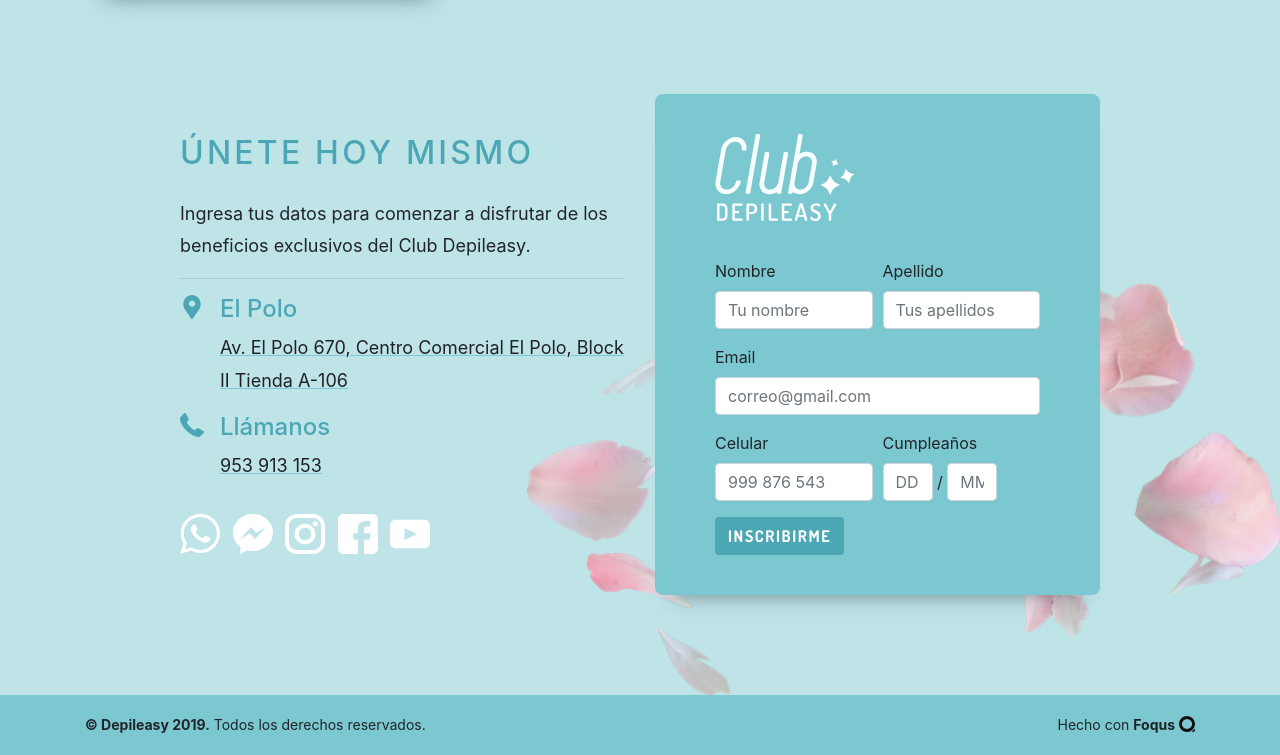
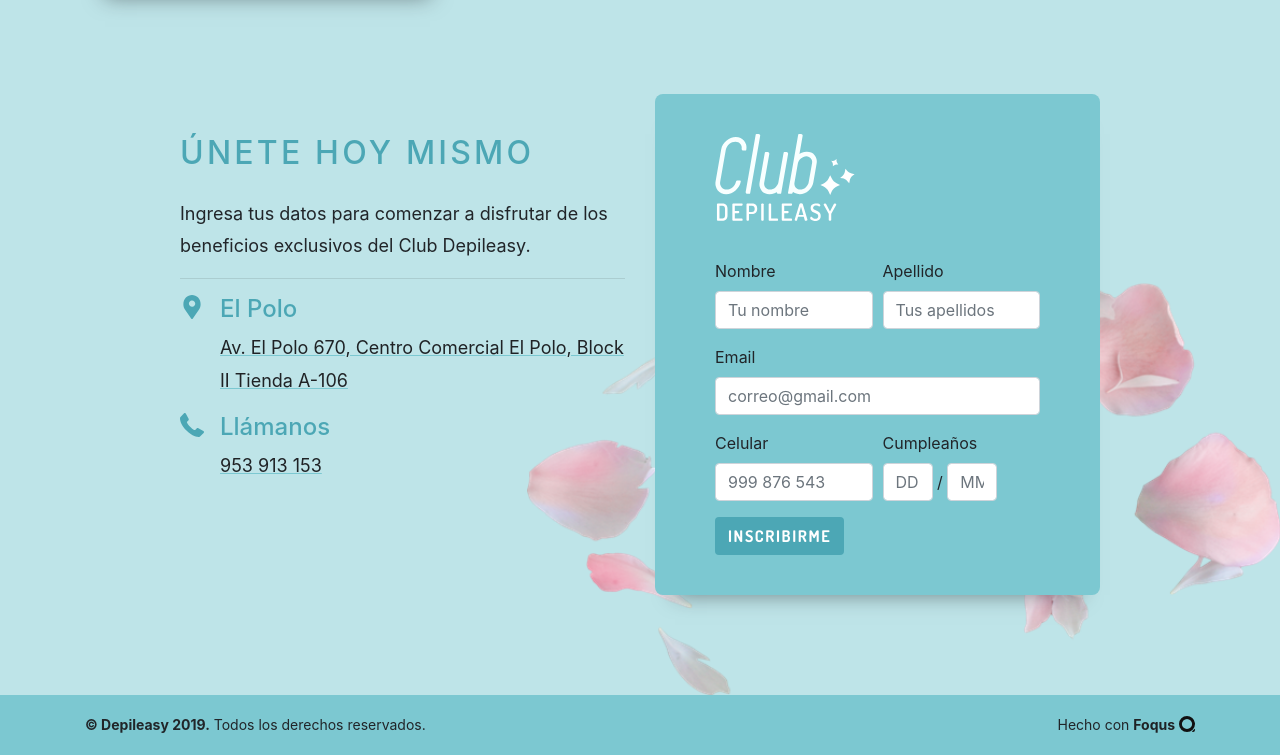
Before and after one commit to foquspe/Depileasy, a website with bundled scripts: page index.html in a window 1280 px wide. Shown: the part 4154-4909 px from the top of the page. Built offline with nearby package versions, Linux system fonts and the light colour scheme.

Commit message:
Revisión

```diff
--- a/index.html
+++ b/index.html
@@ -385,7 +385,7 @@
             <!-- Fin Contacto -->
 
             <!-- Redes Sociales -->
-            <ul class="list-inline list-social">
+            <ul class="list-inline list-social d-none">
               <li class="list-inline-item social-whatsapp">
                 <a href="https://api.whatsapp.com/send?phone=51953913153">
                   <i class=""></i>
--- a/scss/_inscripcion.scss
+++ b/scss/_inscripcion.scss
@@ -63,7 +63,6 @@
         li {
             a {
                 display: block;
-                background: red center no-repeat;
                 width: 40px;
                 height: 40px;
             }
```
Also changed, not shown: css/depileasy.css, css/depileasy.min.css.
